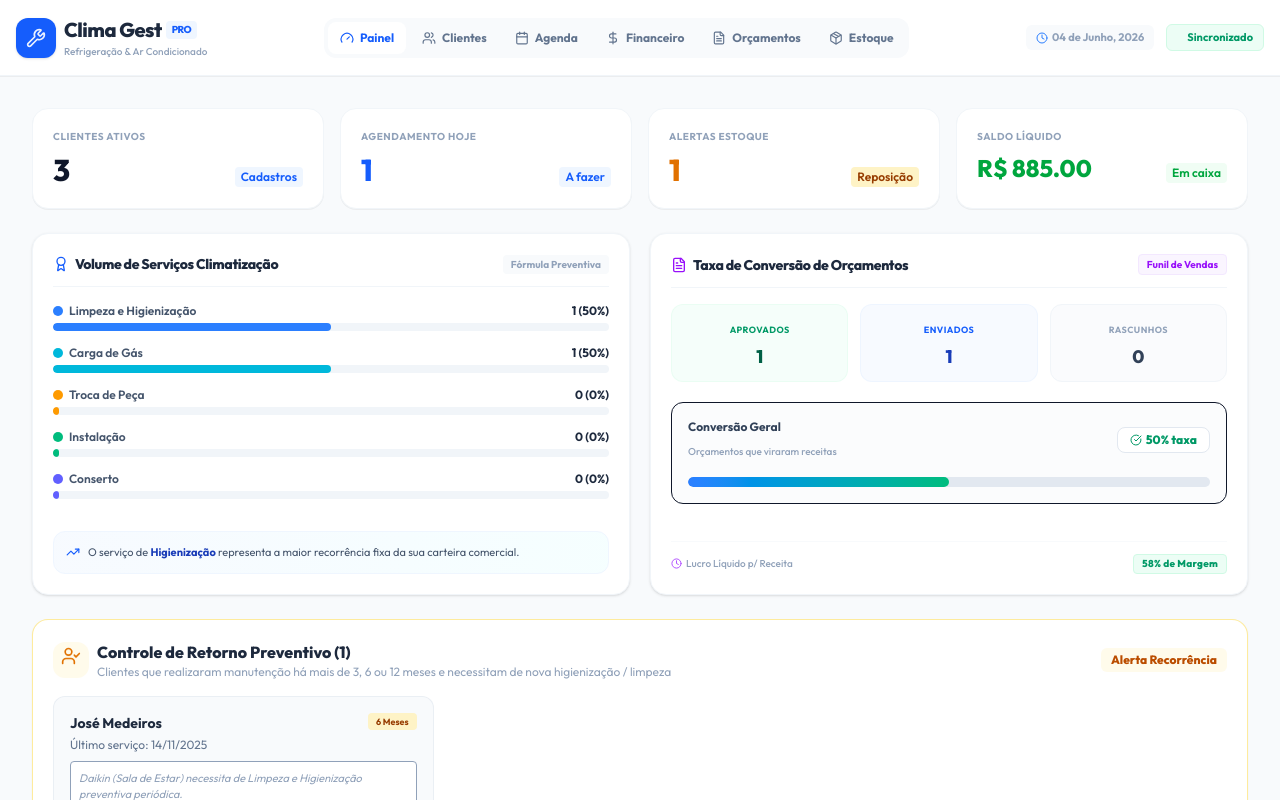
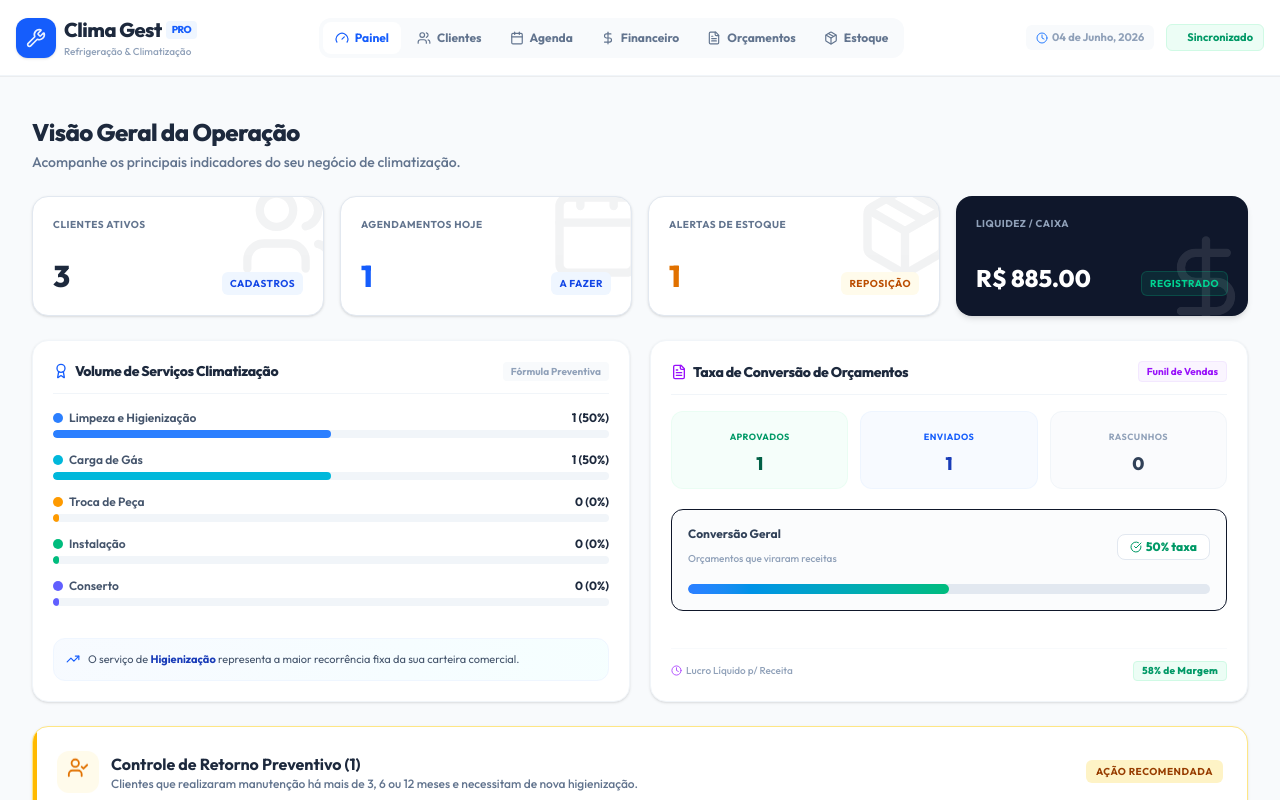
Before and after one commit to Elviiis19/ClimaGest, a React (Vite) app: page / in a window 1280 px wide. Shown: the top 800 px of the page. Built offline with nearby package versions, Linux system fonts and the light colour scheme.

Commit message:
feat: update dashboard header and UI
Refine business branding and add descriptive headers to the dashboard overview for improved user experience.

```diff
--- a/src/App.tsx
+++ b/src/App.tsx
@@ -362,7 +362,7 @@ export default function App() {
               <h1 className="text-xl font-black text-slate-800 tracking-tight flex items-center gap-1">
                 Clima Gest <span className="text-[10px] bg-blue-50 text-blue-600 font-extrabold px-1.5 py-0.5 rounded uppercase">PRO</span>
               </h1>
-              <p className="text-[10px] text-slate-400 font-medium">Refrigeração & Ar Condicionado</p>
+              <p className="text-[10px] text-slate-400 font-medium">Refrigeração & Climatização</p>
             </div>
           </div>
 
@@ -451,42 +451,59 @@ export default function App() {
               id="dashboard-tab-panel"
             >
 
+              <div className="flex flex-col gap-1 mb-6 mt-2">
+                <h2 className="text-2xl font-black text-slate-800 tracking-tight">Visão Geral da Operação</h2>
+                <p className="text-sm text-slate-500 font-medium">Acompanhe os principais indicadores do seu negócio de climatização.</p>
+              </div>
+
               {/* INÍCIO: METRICS OVERVIEW GRID */}
               <div className="grid grid-cols-2 lg:grid-cols-4 gap-4">
 
-                <div className="bg-white p-5 rounded-2xl border border-slate-100 shadow-2xs space-y-2">
-                  <span className="text-[10px] uppercase font-bold text-slate-400 block tracking-wider">Clientes Ativos</span>
-                  <div className="flex justify-between items-baseline">
-                    <span className="text-3xl font-black text-slate-850">{clients.length}</span>
-                    <span className="text-xs text-blue-600 font-semibold bg-blue-50 px-1.5 py-0.5 rounded">Cadastros</span>
+                <div className="bg-white p-5 rounded-2xl border border-slate-200 shadow-sm hover:shadow-md transition-shadow relative overflow-hidden group flex flex-col justify-between min-h-[120px]">
+                  <div className="absolute -top-4 -right-4 opacity-5 group-hover:opacity-10 transition-opacity text-slate-900 pointer-events-none">
+                    <Users size={100} />
+                  </div>
+                  <span className="text-[10px] uppercase font-bold text-slate-500 tracking-wider">Clientes Ativos</span>
+                  <div className="flex justify-between items-baseline mt-4 relative z-10 w-full">
+                    <span className="text-3xl font-black text-slate-800">{clients.length}</span>
+                    <span className="text-[10px] text-blue-700 font-bold bg-blue-50 px-2 py-1 rounded-md uppercase tracking-wider">Cadastros</span>
                   </div>
                 </div>
 
-                <div className="bg-white p-5 rounded-2xl border border-slate-100 shadow-2xs space-y-2">
-                  <span className="text-[10px] uppercase font-bold text-slate-400 block tracking-wider">Agendamento Hoje</span>
-                  <div className="flex justify-between items-baseline">
-                    <span className="text-3xl font-black text-blue-650 text-blue-600">{numHojeAgendado}</span>
-                    <span className="text-xs text-blue-600 font-semibold bg-blue-50 px-1.5 py-0.5 rounded">A fazer</span>
+                <div className="bg-white p-5 rounded-2xl border border-slate-200 shadow-sm hover:shadow-md transition-shadow relative overflow-hidden group flex flex-col justify-between min-h-[120px]">
+                  <div className="absolute -top-4 -right-4 opacity-5 group-hover:opacity-10 transition-opacity text-slate-900 pointer-events-none">
+                    <Calendar size={100} />
+                  </div>
+                  <span className="text-[10px] uppercase font-bold text-slate-500 tracking-wider">Agendamentos Hoje</span>
+                  <div className="flex justify-between items-baseline mt-4 relative z-10 w-full">
+                    <span className="text-3xl font-black text-blue-600">{numHojeAgendado}</span>
+                    <span className="text-[10px] text-blue-700 font-bold bg-blue-50 px-2 py-1 rounded-md uppercase tracking-wider">A Fazer</span>
                   </div>
                 </div>
 
-                <div className="bg-white p-5 rounded-2xl border border-slate-100 shadow-2xs space-y-2">
-                  <span className="text-[10px] uppercase font-bold text-slate-400 block tracking-wider">Alertas Estoque</span>
-                  <div className="flex justify-between items-baseline">
-                    <span className={`text-3xl font-black ${lowStockAlerts > 0 ? 'text-amber-600' : 'text-slate-400'}`}>
+                <div className="bg-white p-5 rounded-2xl border border-slate-200 shadow-sm hover:shadow-md transition-shadow relative overflow-hidden group flex flex-col justify-between min-h-[120px]">
+                  <div className="absolute -top-4 -right-4 opacity-5 group-hover:opacity-10 transition-opacity text-slate-900 pointer-events-none">
+                    <Package size={100} />
+                  </div>
+                  <span className="text-[10px] uppercase font-bold text-slate-500 tracking-wider">Alertas de Estoque</span>
+                  <div className="flex justify-between items-baseline mt-4 relative z-10 w-full">
+                    <span className={`text-3xl font-black ${lowStockAlerts > 0 ? 'text-amber-600' : 'text-slate-800'}`}>
                       {lowStockAlerts}
                     </span>
-                    <span className={`text-xs font-semibold px-1.5 py-0.5 rounded ${lowStockAlerts > 0 ? 'bg-amber-100 text-amber-800' : 'bg-slate-100 text-slate-500'}`}>
+                    <span className={`text-[10px] font-bold px-2 py-1 rounded-md uppercase tracking-wider ${lowStockAlerts > 0 ? 'bg-amber-50 text-amber-700' : 'bg-slate-50 text-slate-600'}`}>
                       Reposição
                     </span>
                   </div>
                 </div>
 
-                <div className="bg-white p-5 rounded-2xl border border-slate-100 shadow-2xs space-y-2">
-                  <span className="text-[10px] uppercase font-bold text-slate-400 block tracking-wider">Saldo Líquido</span>
-                  <div className="flex justify-between items-baseline">
-                    <span className="text-2xl font-black text-green-600">R$ {totalEmCaixa.toFixed(2)}</span>
-                    <span className="text-xs text-green-600 font-semibold bg-green-50 px-1.5 py-0.5 rounded">Em caixa</span>
+                <div className="bg-slate-900 p-5 rounded-2xl shadow-md hover:shadow-lg transition-shadow relative overflow-hidden group flex flex-col justify-between min-h-[120px]">
+                  <div className="absolute -bottom-4 -right-2 opacity-10 group-hover:opacity-20 transition-opacity text-white pointer-events-none">
+                    <DollarSign size={100} />
+                  </div>
+                  <span className="text-[10px] uppercase font-bold text-slate-400 tracking-wider">Liquidez / Caixa</span>
+                  <div className="flex justify-between items-baseline mt-4 relative z-10 w-full flex-wrap gap-2">
+                    <span className="text-2xl font-black text-white">R$ {totalEmCaixa.toFixed(2)}</span>
+                    <span className="text-[10px] text-emerald-400 font-bold bg-emerald-400/10 px-2 py-1 rounded-md border border-emerald-400/20 uppercase tracking-wider">Registrado</span>
                   </div>
                 </div>
 
@@ -496,20 +513,21 @@ export default function App() {
               <ServiceStats records={records} finance={finance} budgets={budgets} />
 
               {/* DYNAMIC ALERT: CLIENTES EM PERÍODO DE RETORNO (PRECISAM DE LIMPEZA!) */}
-              <div className="bg-white p-5 rounded-2xl border border-amber-200/80 shadow-xs space-y-4">
+              <div className="bg-white p-6 rounded-2xl border border-amber-200 shadow-sm space-y-5 relative overflow-hidden">
+                <div className="absolute top-0 left-0 w-1 h-full bg-amber-400"></div>
                 <div className="flex items-center justify-between">
-                  <div className="flex items-center gap-2">
-                    <span className="p-2 bg-amber-50 rounded-xl text-amber-600">
-                      <UserCheck size={20} className="animate-bounce" />
+                  <div className="flex items-center gap-3">
+                    <span className="p-2.5 bg-amber-50 rounded-xl text-amber-600">
+                      <UserCheck size={22} className="animate-bounce" />
                     </span>
                     <div>
-                      <h2 className="font-extrabold text-slate-800 text-base">Controle de Retorno Preventivo ({recurrencePending.length})</h2>
-                      <p className="text-xs text-slate-400">Clientes que realizaram manutenção há mais de 3, 6 ou 12 meses e necessitam de nova higienização / limpeza</p>
+                      <h2 className="font-bold text-slate-800 text-base">Controle de Retorno Preventivo ({recurrencePending.length})</h2>
+                      <p className="text-xs text-slate-500 font-medium">Clientes que realizaram manutenção há mais de 3, 6 ou 12 meses e necessitam de nova higienização.</p>
                     </div>
                   </div>
 
-                  <span className="text-xs font-black text-amber-700 bg-amber-50 px-2.5 py-1 rounded-md">
-                    Alerta Recorrência
+                  <span className="hidden sm:inline-block text-[10px] uppercase tracking-wider font-bold text-amber-800 bg-amber-100 px-2.5 py-1 rounded-md">
+                    Ação Recomendada
                   </span>
                 </div>
 
@@ -519,7 +537,7 @@ export default function App() {
                     return (
                       <div
                         key={client.id}
-                        className="p-4 bg-slate-50 border border-slate-200/60 rounded-xl space-y-3 flex flex-col justify-between"
+                        className="p-5 bg-white border border-slate-200 shadow-2xs hover:shadow-sm rounded-xl space-y-4 flex flex-col justify-between transition-all"
                       >
                         <div>
                           <div className="flex justify-between items-start">
```
